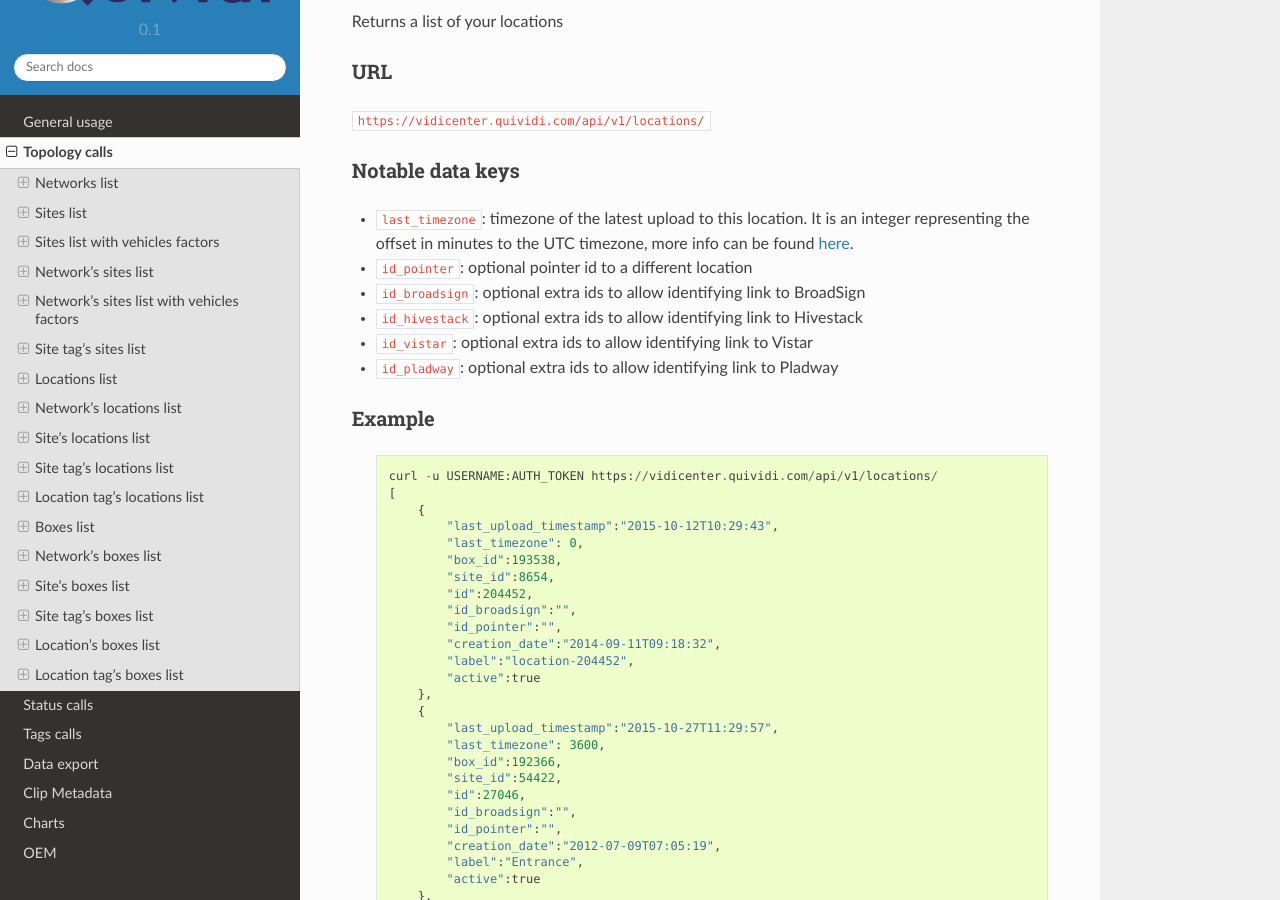
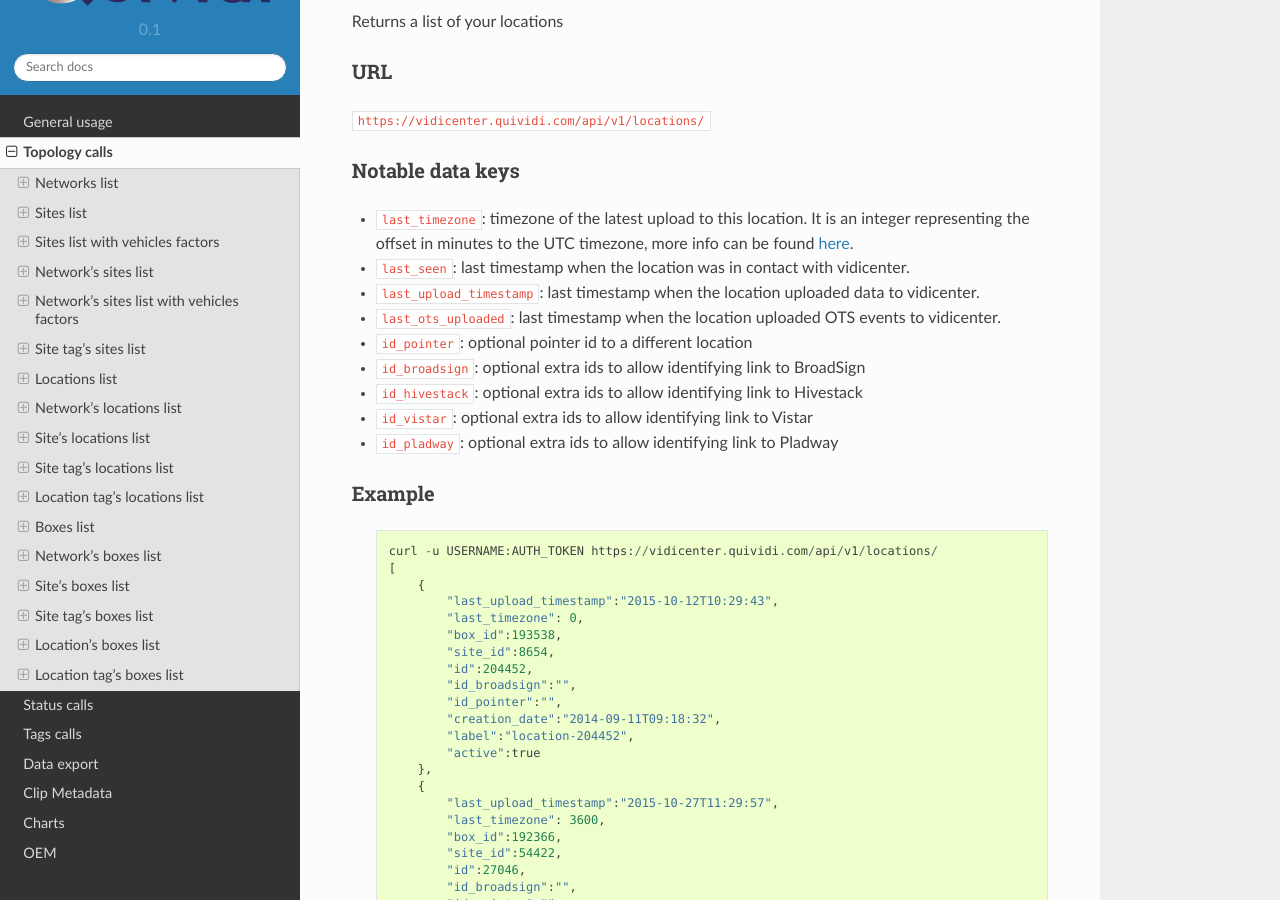
Before and after one commit to quividi/vidicenter-api-documentation, a Sphinx documentation site: the page built from docs/source/topology.rst, in a window 1280 px wide and 900 px high, scrolled down 3550 px. Built offline with Sphinx 7.4.7 and the Read the Docs theme 2.0.0, drawn with Linux system fonts in a browser that asks for light colours.

Commit message:
Evol [#184786722] add last_seen and last_ots_uploaded to the locations api

```diff
--- a/docs/source/topology.rst
+++ b/docs/source/topology.rst
@@ -213,6 +213,9 @@
 -----------------
 
 * ``last_timezone``: timezone of the latest upload to this location. It is an integer representing the offset in minutes to the UTC timezone, more info can be found `here <https://en.wikipedia.org/wiki/UTC%C2%B100:00>`_.
+* ``last_seen``: last timestamp when the location was in contact with vidicenter.
+* ``last_upload_timestamp``: last timestamp when the location uploaded data to vidicenter.
+* ``last_ots_uploaded``: last timestamp when the location uploaded OTS events to vidicenter.
 * ``id_pointer``: optional pointer id to a different location
 * ``id_broadsign``: optional extra ids to allow identifying link to BroadSign
 * ``id_hivestack``: optional extra ids to allow identifying link to Hivestack
```
